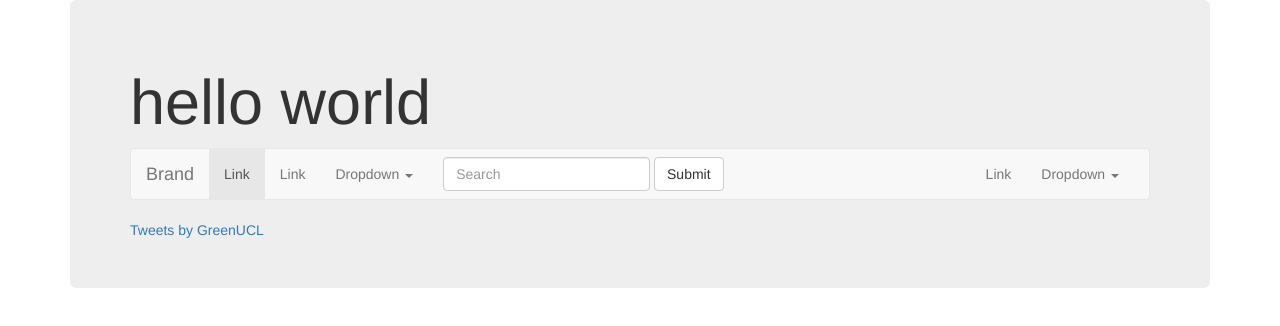
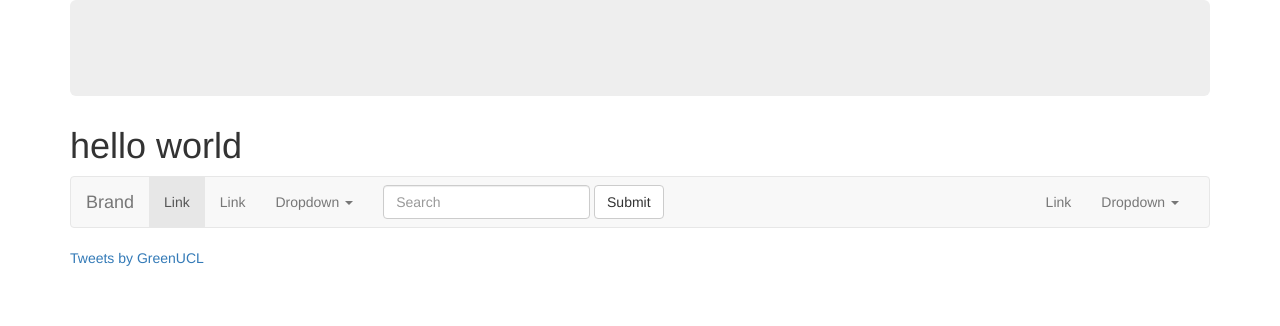
Before and after one commit to allysiadee/sustainabilitywebsite, a plain HTML site: page index.html in a window 1280 px wide. Drawn offline with Linux system fonts and the light colour scheme.

Commit message:
put twitter box into a container, edited indentation

```diff
--- a/index.html
+++ b/index.html
@@ -9,15 +9,10 @@
 
   <body>
   <div class="container">
-    <div class="jumbotron">
+    <div class="jumbotron"></div>
       <h1>hello world</h1>
 
-      <div class="row">
-      <div class="col-md-4"></div>
-      <div class="col-md-4"></div>
-      <div class="col-md-4"></div>
-      </div>
-
+<!-- this is the navigation bar-->
       <nav class="navbar navbar-default">
         <div class="container-fluid">
           <!-- Brand and toggle get grouped for better mobile display -->
@@ -72,6 +67,19 @@
         </div><!-- /.container-fluid -->
       </nav>
 
-      <a class="twitter-timeline" href="https://twitter.com/GreenUCL?ref_src=twsrc%5Etfw">Tweets by GreenUCL</a> <script async src="https://platform.twitter.com/widgets.js" charset="utf-8"></script>
+<!-- this is the beginning of the content-->
+    <div class="row">
+
+        <!-- this is the twitter box-->
+      <div class="col-md-4">
+        <a class="twitter-timeline" href="https://twitter.com/GreenUCL?ref_src=twsrc%5Etfw">Tweets by GreenUCL</a>
+        <script async src="https://platform.twitter.com/widgets.js" charset="utf-8"></script>
+      </div>
+
+      <div class="col-md-4"></div>
+      <div class="col-md-4"></div>
+    </div><!-- /.row -->
+
+  </div><!-- /.container -->
   </body>
- </html>
+</html>
```
